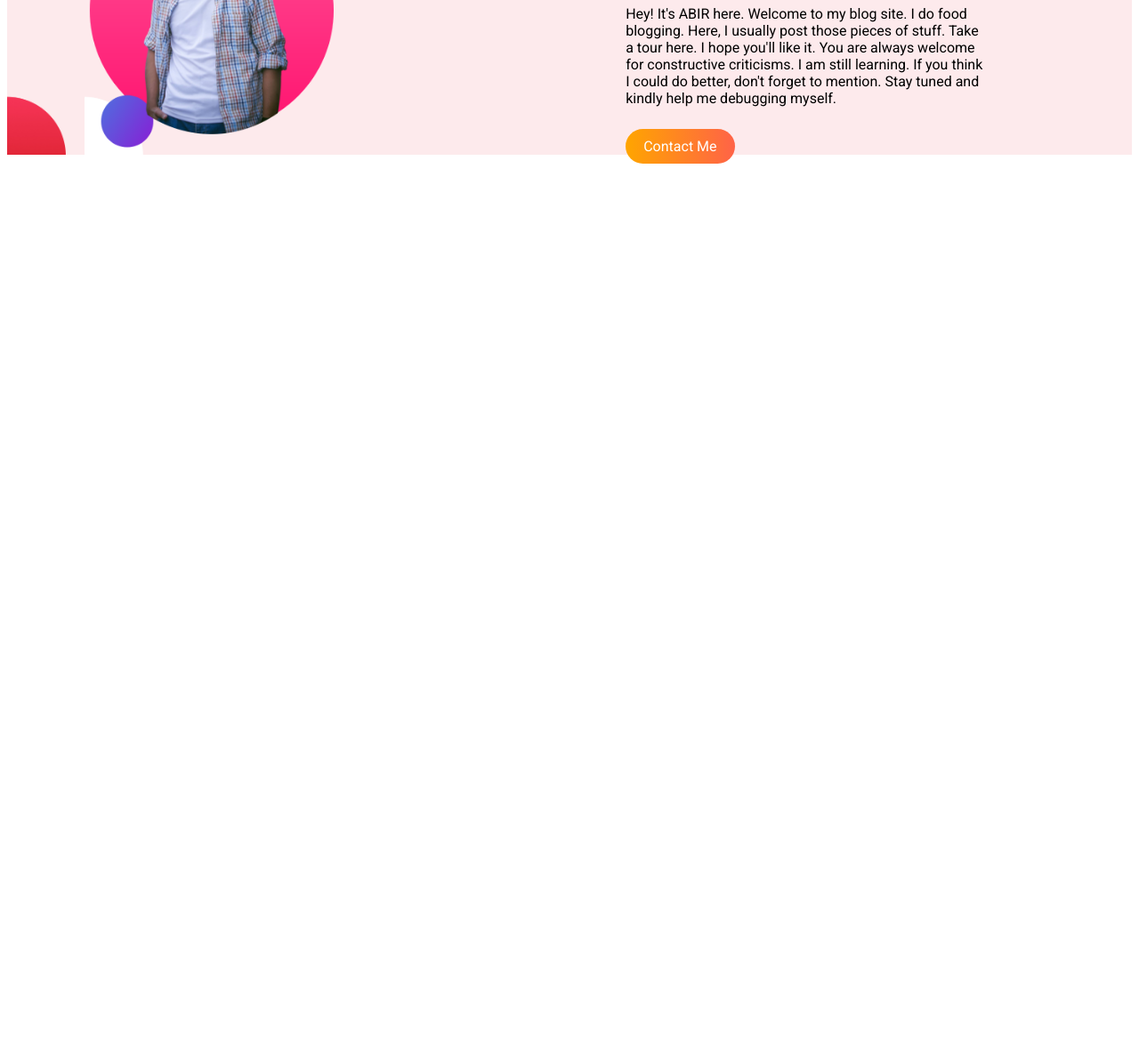
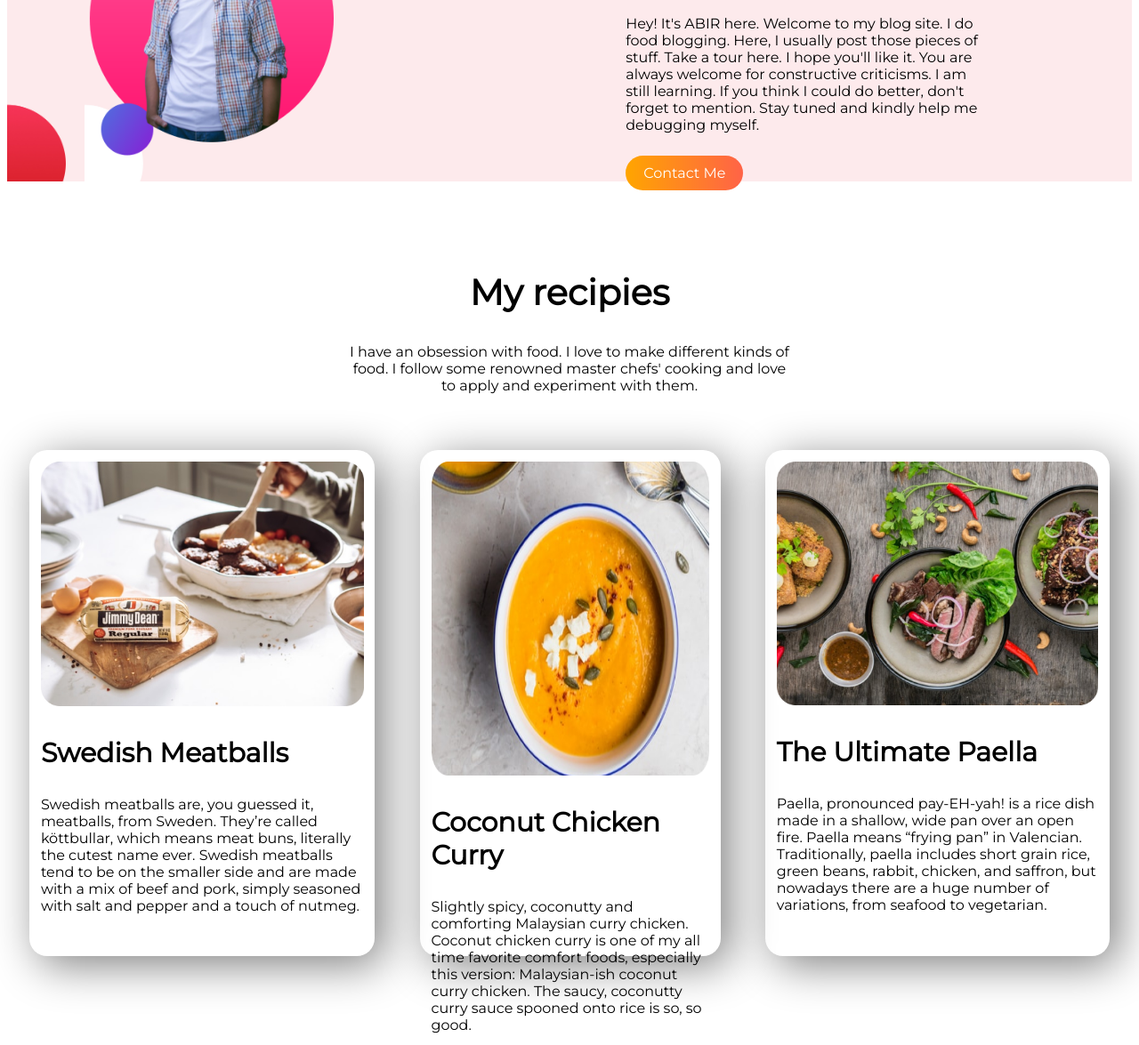
Before and after one commit to aungstrome/Practice, a plain HTML site: page index.html in a window 1280 px wide. Shown: the part 684-1859 px from the top of the page at 89% size. Before the commit the page ends 958 px from the top, so only its background shows below. Drawn offline with Linux system fonts and the light colour scheme.

Commit message:
Recipe Section added

```diff
--- a/index.html
+++ b/index.html
@@ -9,7 +9,7 @@
     <link rel="preconnect" href="https://fonts.googleapis.com" />
     <link rel="preconnect" href="https://fonts.gstatic.com" crossorigin />
     <link
-      href="https://fonts.googleapis.com/css2?family=Roboto&display=swap"
+      href="https://fonts.googleapis.com/css2?family=Montserrat&display=swap"
       rel="stylesheet"
     />
     <!-- CSS StyleSheet -->
@@ -26,11 +26,7 @@
           food for you!
         </p>
         <br />
-        <a
-          class="link-button"
-          href="http://foodpanda.com"
-          target="_blank"
-          rel="noopener noreferrer"
+        <a class="link-button" href="http://foodpanda.com" target="_blank"
           >Order Food</a
         >
       </div>
@@ -64,5 +60,58 @@
         >
       </div>
     </section>
+
+    <section>
+      <div class="recipe-heading">
+        <h2>My recipies</h2>
+        <p>
+          I have an obsession with food. I love to make different kinds of food.
+          I follow some renowned master chefs' cooking and love to apply and
+          experiment with them.
+        </p>
+      </div>
+
+      <div class="flexible-container">
+        <div class="recipe-item">
+          <img src="images/food/Project Cover.jpg" alt="" />
+          <div class="recipe-content">
+            <h3>Swedish Meatballs</h3>
+            <p>
+              Swedish meatballs are, you guessed it, meatballs, from Sweden.
+              They’re called köttbullar, which means meat buns, literally the
+              cutest name ever. Swedish meatballs tend to be on the smaller side
+              and are made with a mix of beef and pork, simply seasoned with
+              salt and pepper and a touch of nutmeg.
+            </p>
+          </div>
+        </div>
+        <div class="recipe-item">
+          <img id="curry" src="images/food/Project Cover.png" alt="" />
+          <div class="recipe-content">
+            <h3>Coconut Chicken Curry</h3>
+            <p>
+              Slightly spicy, coconutty and comforting Malaysian curry chicken.
+              Coconut chicken curry is one of my all time favorite comfort
+              foods, especially this version: Malaysian-ish coconut curry
+              chicken. The saucy, coconutty curry sauce spooned onto rice is so,
+              so good.
+            </p>
+          </div>
+        </div>
+        <div class="recipe-item">
+          <img src="images/food/Project Cover1.jpg" alt="" />
+          <div class="recipe-content">
+            <h3>The Ultimate Paella</h3>
+            <p>
+              Paella, pronounced pay-EH-yah! is a rice dish made in a shallow,
+              wide pan over an open fire. Paella means “frying pan” in
+              Valencian. Traditionally, paella includes short grain rice, green
+              beans, rabbit, chicken, and saffron, but nowadays there are a huge
+              number of variations, from seafood to vegetarian.
+            </p>
+          </div>
+        </div>
+      </div>
+    </section>
   </body>
 </html>
--- a/style.css
+++ b/style.css
@@ -1,11 +1,14 @@
 body {
-  font-family: "Roboto", sans-serif;
+  font-family: "Montserrat", sans-serif;
 }
 h1 {
   font-size: 50px;
 }
 h2 {
   font-size: 40px;
+}
+h3 {
+  font-size: 30px;
 }
 
 .paragraph {
@@ -44,3 +47,27 @@ h2 {
 #about-me {
   margin: 10% 20% 3% 0;
 }
+
+.recipe-heading {
+  margin: 2% 30% 5%;
+  text-align: center;
+}
+
+.recipe-item {
+  padding: 1%;
+  margin: 0 2%;
+  box-shadow: 10px 10px 50px gray;
+  border-radius: 20px;
+}
+.recipe-item img {
+  width: 100%;
+  height: auto;
+}
+
+#curry {
+  height: 65%;
+}
+
+.recipe-content {
+  width: 100%;
+}
```
